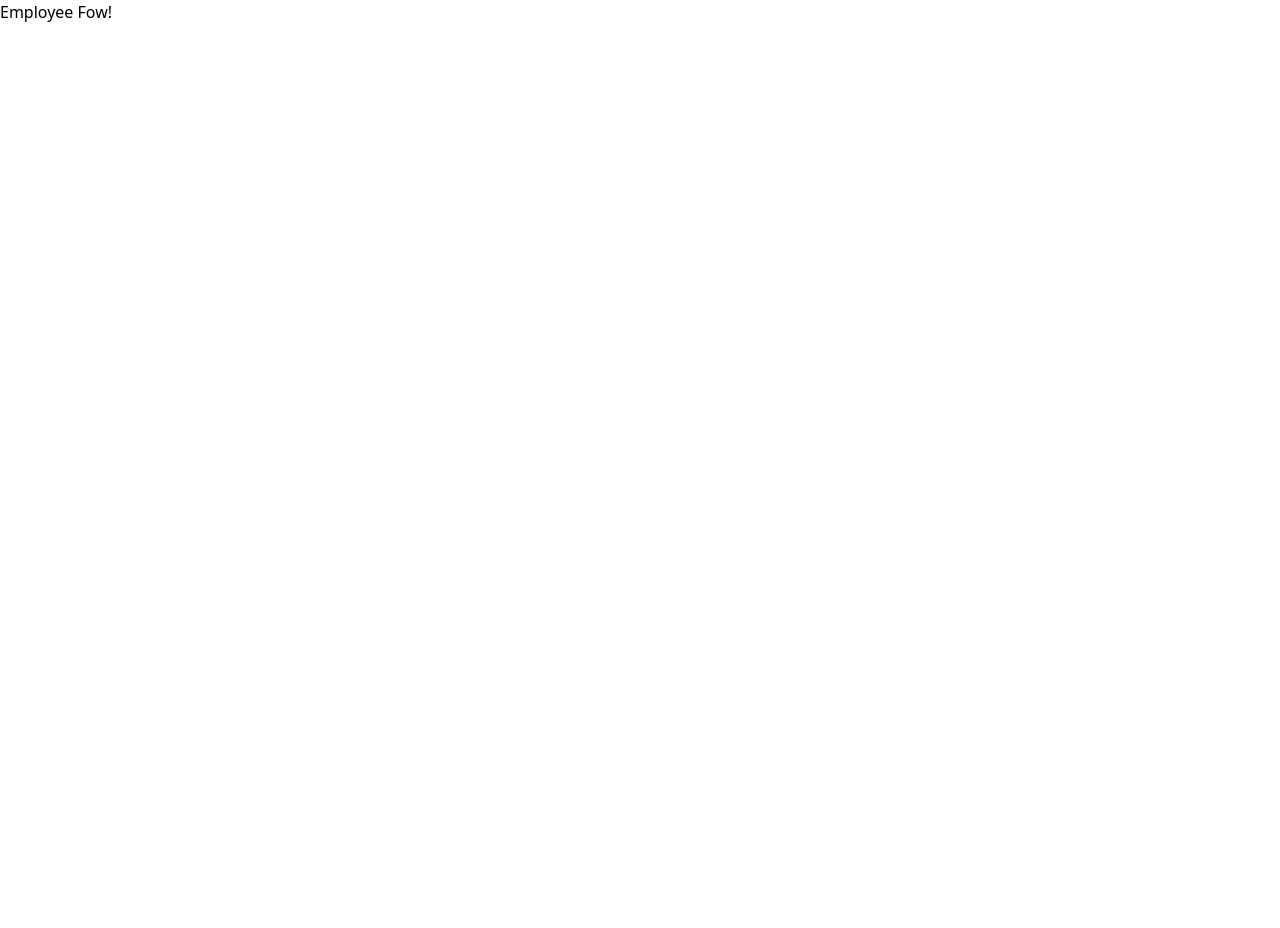
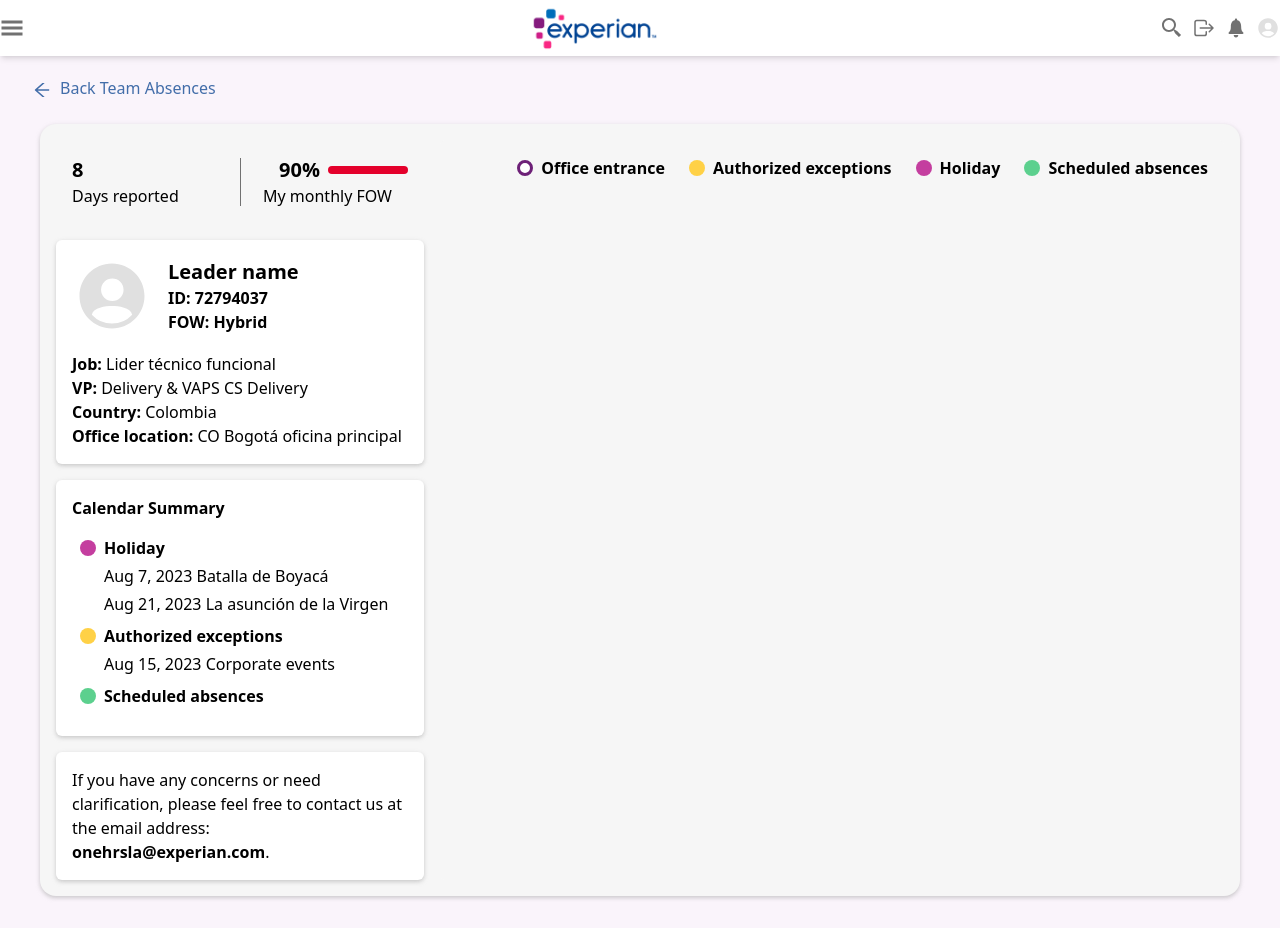
Before and after one commit to paolandre/Experian, a React (Create React App) app: page /employee-view in a window 1280 px wide. Before the commit the page ends 800 px from the top, so only its background shows below. Built offline with nearby package versions, Linux system fonts and the light colour scheme.

Commit message:
Componente de la vista del empleado. Falta cambiar la información

```diff
--- a/src/components/commonComponents/personalFowTab/personalFow.jsx
+++ b/src/components/commonComponents/personalFowTab/personalFow.jsx
@@ -35,7 +35,7 @@ function PersonalFowTab() {
                         <p><span className="font-bold">Job:</span> Lider técnico funcional</p>
                         <p><span className="font-bold">VP:</span> Delivery & VAPS CS Delivery</p>
                         <p><span className="font-bold">Country:</span> Colombia</p>
-                        <p><span className="font-bold">Office location:</span> CO Bogota oficina principal</p>
+                        <p><span className="font-bold">Office location:</span> CO Bogotá oficina principal</p>
                     </div>
                 </div>
 
@@ -63,15 +63,41 @@ function PersonalFowTab() {
                 </div>
 
                 {/* Notification */}
-                <div className="relative border-l-4 border-blue-border pl-4 p-4 bg-white shadow-custom-shadow rounded-md max-w-sm">
+                <div className="relative border-2-4 border-blue-border pl-4 p-4 bg-white shadow-custom-shadow rounded-md max-w-sm">
                     <p>If you have any concerns or need clarification, please feel free to contact us at the email address: <a href="mailto:onehrsla@experian.com" className="hover:underline text-black font-bold">onehrsla@experian.com</a>.</p>
                 </div>
 
             </div>
 
             {/* Columna de la derecha ocupando el 70% de la pantalla */}
-            <div className="flex-grow w-7/10 p-4 bg-white rounded-md">
-                <h1>Calendario</h1>
+
+            <div className="flex-grow w-7/10 p-4 bg-background-gray rounded-md">
+                <div className="flex items-center justify-end space-x-6">
+                    {/* Circle with border */}
+                    <div className="flex items-center space-x-2">
+                        <span className="w-4 h-4 bg-white border-[3px] border-dark-purple rounded-full"></span>
+                        <span className="font-bold">Office entrance</span>
+                    </div>
+
+                    {/* Yellow icon circle */}
+                    <div className="flex items-center space-x-2">
+                        <span className="w-4 h-4 bg-yellow-icon rounded-full"></span>
+                        <span className="font-bold">Authorized exceptions</span>
+                    </div>
+
+                    {/* Purple icon circle */}
+                    <div className="flex items-center space-x-2">
+                        <span className="w-4 h-4 bg-purple-icon rounded-full"></span>
+                        <span className="font-bold">Holiday</span>
+                    </div>
+
+                    {/* Green icon circle */}
+                    <div className="flex items-center space-x-2">
+                        <span className="w-4 h-4 bg-green-icon rounded-full"></span>
+                        <span className="font-bold">Scheduled absences</span>
+                    </div>
+                </div>
+
             </div>
         </div>
     );
--- a/src/components/views/employeeView/employeeView.jsx
+++ b/src/components/views/employeeView/employeeView.jsx
@@ -1,16 +1,125 @@
+import React from 'react';
+import { Link } from 'react-router-dom';
+import { AiOutlineArrowLeft } from 'react-icons/ai';
+import HeaderComponent from '../../commonComponents/navbar/navBar.jsx';
+import { IoPersonCircleSharp } from 'react-icons/io5';
+
 export default function EmployeeView() {
-
     return (
-        <>
+        <div className='bg-light-pink pb-8'>
             <header>
+                <HeaderComponent />
             </header>
 
-            <main>
-                <h1>Employee Fow!</h1>
-            </main>
+            {/* Comienza el tab bar */}
+            <div className="flex items-center space-x-1 ml-3 p-1 my-1.5 rounded-md ">
+                <Link to="/">
+                    <div className="flex items-center space-x-1 ml-3 p-1 my-1.5 rounded-md ">
+                        <AiOutlineArrowLeft className='text-dark-blue' style={{ width: '20px', height: '20px' }} />
+                        <h1 className='text-dark-blue px-1 mb-1'>Back Team Absences</h1>
+                    </div>
+                </Link>
+            </div>
+            <div className="ml-10 bg-background-gray shadow-custom-shadow  p-4 mr-10 rounded-2xl">
+                <div className="flex">
+                    <div className="flex-none w-3/10 pr-4 space-y-4 max-w-sm">
+                        {/* Nuevo Div */}
+                        <div className="flex justify-between items-center mb-4 items-start p-4" >
+                            <div className="flex-1 flex flex-col justify-center items-start">
+                                <p className="text-xl font-bold">8</p>
+                                <p>Days reported</p>
+                            </div>
+                            <div className="h-12 w-px bg-custom-gray mx-4"></div>
+                            <div className="flex-1 flex flex-col justify-center items-end">
+                                <div className="flex items-center">
+                                    <p className="text-xl mr-2 font-bold">90%</p>
+                                    <div className="flex-1 h-2 bg-red-bar-color w-20 rounded-md"></div>
+                                </div>
+                                <p className='pr-4'>My monthly FOW</p>
+                            </div>
+                        </div>
 
-            <footer>
-            </footer>
-        </>
-    )
+                        {/* Leader info */}
+                        <div className="p-4 bg-white rounded-md shadow-custom-shadow max-w-sm">
+                            <div className="flex items-center">
+                                <IoPersonCircleSharp className="text-gray-icon" size={80} />
+                                <div className="ml-4">
+                                    <p className="font-bold text-xl">Leader name</p>
+                                    <p className="font-bold">ID: 72794037</p>
+                                    <p className="font-bold">FOW: <span>Hybrid</span></p>
+                                </div>
+                            </div>
+                            <div className="mt-4">
+                                <p><span className="font-bold">Job:</span> Lider técnico funcional</p>
+                                <p><span className="font-bold">VP:</span> Delivery & VAPS CS Delivery</p>
+                                <p><span className="font-bold">Country:</span> Colombia</p>
+                                <p><span className="font-bold">Office location:</span> CO Bogotá oficina principal</p>
+                            </div>
+                        </div>
+
+                        {/* Calendar Summary */}
+                        <div className="p-4 bg-white rounded-md shadow-custom-shadow max-w-sm">
+                            <p className="font-bold mb-2">Calendar Summary</p>
+                            <div className='p-2'>
+                                <div className="flex items-center mb-1">
+                                    <span className="mr-2 w-4 h-4 rounded-full bg-purple-icon inline-block"></span>
+                                    <p className='font-bold'>Holiday</p>
+                                </div>
+                                <p className="ml-6 mb-1">Aug 7, 2023 Batalla de Boyacá</p>
+                                <p className="ml-6 mb-2">Aug 21, 2023 La asunción de la Virgen</p>
+
+                                <div className="flex items-center mb-1">
+                                    <span className="mr-2 w-4 h-4 rounded-full bg-yellow-icon inline-block"></span>
+                                    <p className='font-bold'>Authorized exceptions</p>
+                                </div>
+                                <p className="ml-6 mb-2">Aug 15, 2023 Corporate events</p>
+                                <div className="flex items-center mb-1">
+                                    <span className="mr-2 w-4 h-4 rounded-full bg-green-icon inline-block"></span>
+                                    <p className='font-bold'>Scheduled absences</p>
+                                </div>
+                            </div>
+                        </div>
+
+                        {/* Notification */}
+                        <div className="relative border-2-4 border-blue-border pl-4 p-4 bg-white shadow-custom-shadow rounded-md max-w-sm">
+                            <p>If you have any concerns or need clarification, please feel free to contact us at the email address: <a href="mailto:onehrsla@experian.com" className="hover:underline text-black font-bold">onehrsla@experian.com</a>.</p>
+                        </div>
+
+                    </div>
+
+                    {/* Columna de la derecha ocupando el 70% de la pantalla */}
+
+                    <div className="flex-grow w-7/10 p-4 bg-background-gray rounded-md">
+                        <div className="flex items-center justify-end space-x-6">
+                            {/* Circle with border */}
+                            <div className="flex items-center space-x-2">
+                                <span className="w-4 h-4 bg-white border-[3px] border-dark-purple rounded-full"></span>
+                                <span className="font-bold">Office entrance</span>
+                            </div>
+
+                            {/* Yellow icon circle */}
+                            <div className="flex items-center space-x-2">
+                                <span className="w-4 h-4 bg-yellow-icon rounded-full"></span>
+                                <span className="font-bold">Authorized exceptions</span>
+                            </div>
+
+                            {/* Purple icon circle */}
+                            <div className="flex items-center space-x-2">
+                                <span className="w-4 h-4 bg-purple-icon rounded-full"></span>
+                                <span className="font-bold">Holiday</span>
+                            </div>
+
+                            {/* Green icon circle */}
+                            <div className="flex items-center space-x-2">
+                                <span className="w-4 h-4 bg-green-icon rounded-full"></span>
+                                <span className="font-bold">Scheduled absences</span>
+                            </div>
+                        </div>
+
+                    </div>
+                </div>
+            </div>
+
+        </div>
+    );
 }
--- a/src/components/views/leaderView/leaderView.jsx
+++ b/src/components/views/leaderView/leaderView.jsx
@@ -37,6 +37,18 @@ export default function LeaderView() {
                     Team FOW
                 </span>
 
+                <span
+                    className={`ml-4 cursor-pointer ${activeTab === 'Team Absences' ? 'border-b-2 border-pink-color font-bold text-dark-blue' : 'text-black'}`}
+                    onClick={() => setActiveTab('Team Absences')}>
+                    Team Absences
+                </span>
+
+                <span
+                    className={`ml-4 cursor-pointer ${activeTab === 'Absences Record' ? 'border-b-2 border-pink-color font-bold text-dark-blue' : 'text-black'}`}
+                    onClick={() => setActiveTab('Absences Record')}>
+                    Absences Record
+                </span>
+
                 {/* Condicionales para las dos tabs */}
                 {activeTab === 'Personal FOW' && <PersonalFowTab />}
                 {activeTab === 'Team FOW' && <TeamFowTab />}
--- a/tailwind.config.js
+++ b/tailwind.config.js
@@ -18,7 +18,9 @@ module.exports = {
         'yellow-icon': '#FFD146',
         'green-icon': '#5CD08E',
         'light-blue': '#BBCFEA',
-        'blue-border': '#BBCFEA'
+        'blue-border': '#BBCFEA',
+        'dark-purple': '#6D2077',
+        'red-bar-color': '#E4002B'
       }
     },
     variants: {},
```
